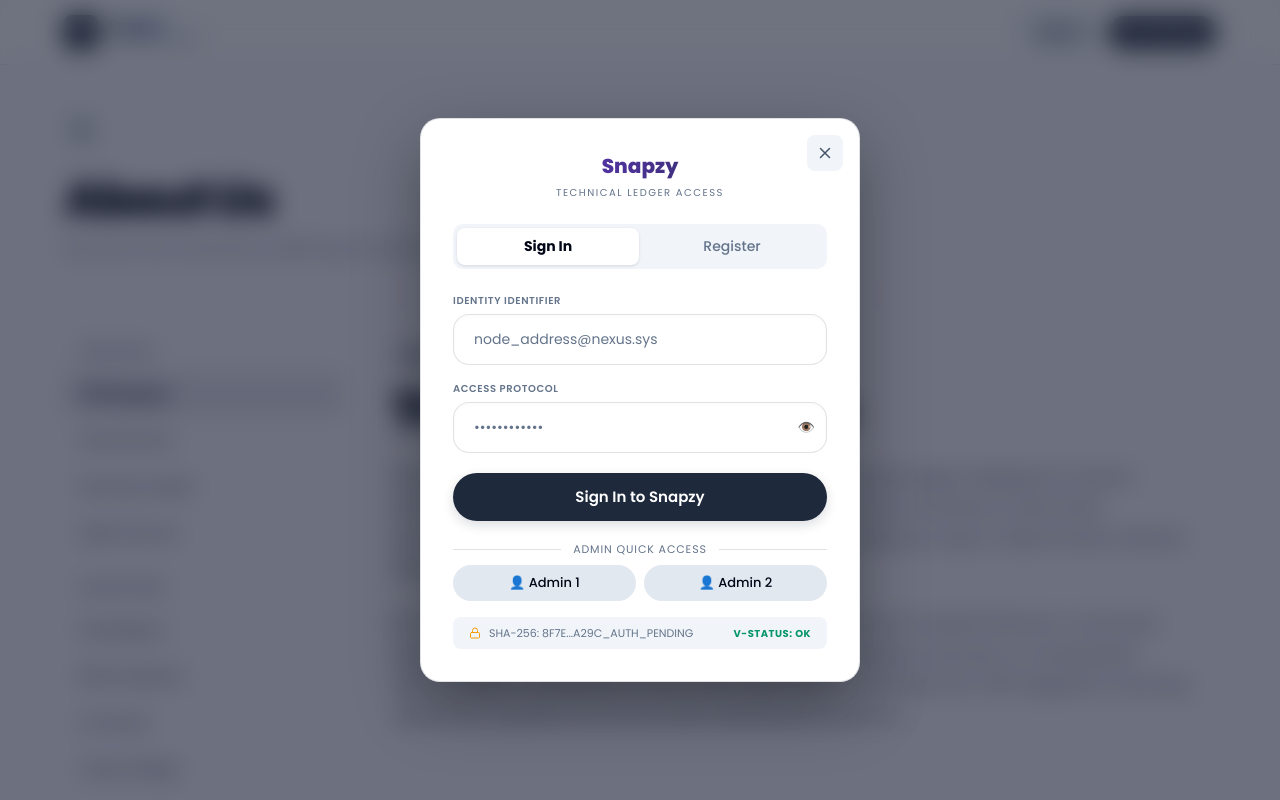
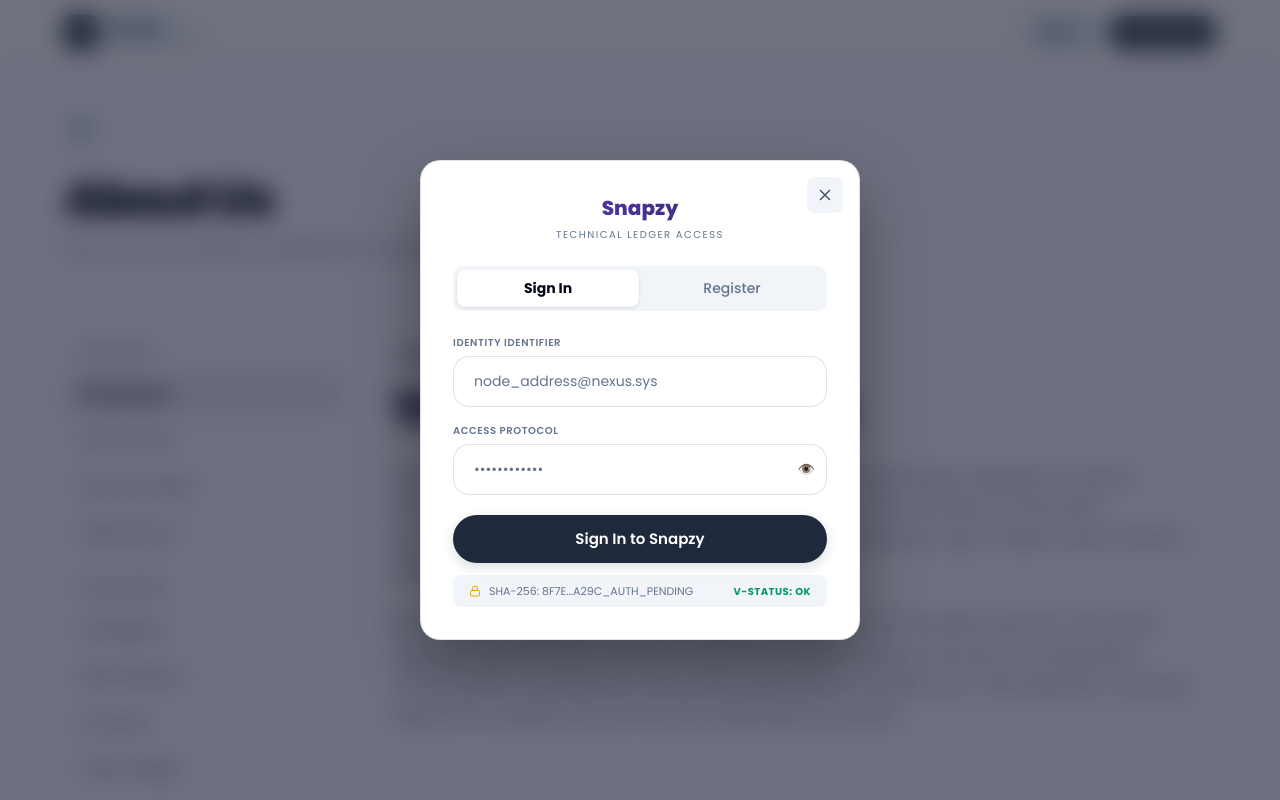
Before and after one commit to shanmugapriyan17/Snapzy, a React (Vite) app in the folder frontend/: page /about in a window 1280 px wide. Both pictures are taken after a click on the button "Sign In". Shown: the top 800 px of the page. Built offline with nearby package versions, Linux system fonts and the light colour scheme; no server answers.

Commit message:
ui: remove Admin Quick Access shortcut buttons from login modal

```diff
--- a/frontend/src/components/ui/AuthModal.jsx
+++ b/frontend/src/components/ui/AuthModal.jsx
@@ -150,21 +150,8 @@ export default function AuthModal({ open, onClose, defaultIsLogin = true }) {
 
           {isLogin && (
             <>
-              {/* Admin Quick Access */}
-              <div style={{ display: 'flex', alignItems: 'center', gap: 12, margin: '1.25rem 0 0.5rem', color: 'var(--text-muted)', fontSize: '0.6875rem', fontFamily: "'Space Mono', monospace", textTransform: 'uppercase', letterSpacing: '0.08em' }}>
-                <div style={{ flex: 1, height: 1, background: 'var(--border)' }} />
-                Admin Quick Access
-                <div style={{ flex: 1, height: 1, background: 'var(--border)' }} />
-              </div>
-              <div style={{ display: 'grid', gridTemplateColumns: '1fr 1fr', gap: 8 }}>
-                {[['admin1@snapzy.io', 'admin@123', '👤 Admin 1'], ['admin2@snapzy.io', 'admin@456', '👤 Admin 2']].map(([em, pw, label]) => (
-                  <button key={label} type="button" className="btn-ghost" style={{ fontSize: '0.8125rem', padding: '0.5rem', fontFamily: "'Poppins', sans-serif" }}
-                    onClick={() => setForm(f => ({ ...f, email: em, password: pw }))}>{label}</button>
-                ))}
-              </div>
-
-              {/* Badge for Login to mimic stitch details */}
-              <div style={{ marginTop: '1rem', background: 'var(--bg-4)', borderRadius: 8, padding: '0.5rem 1rem', display: 'flex', justifyContent: 'space-between', alignItems: 'center' }}>
+              {/* Blockchain auth badge */}
+              <div style={{ marginTop: '0.75rem', background: 'var(--bg-4)', borderRadius: 8, padding: '0.5rem 1rem', display: 'flex', justifyContent: 'space-between', alignItems: 'center' }}>
                 <div style={{ display: 'flex', alignItems: 'center', gap: 8, color: 'var(--text-muted)', fontSize: '0.6875rem', fontFamily: "'Space Mono', monospace" }}>
                   <FiLock size={12} color="#f59e0b" /> SHA-256: 8F7E...A29C_AUTH_PENDING
                 </div>
```
